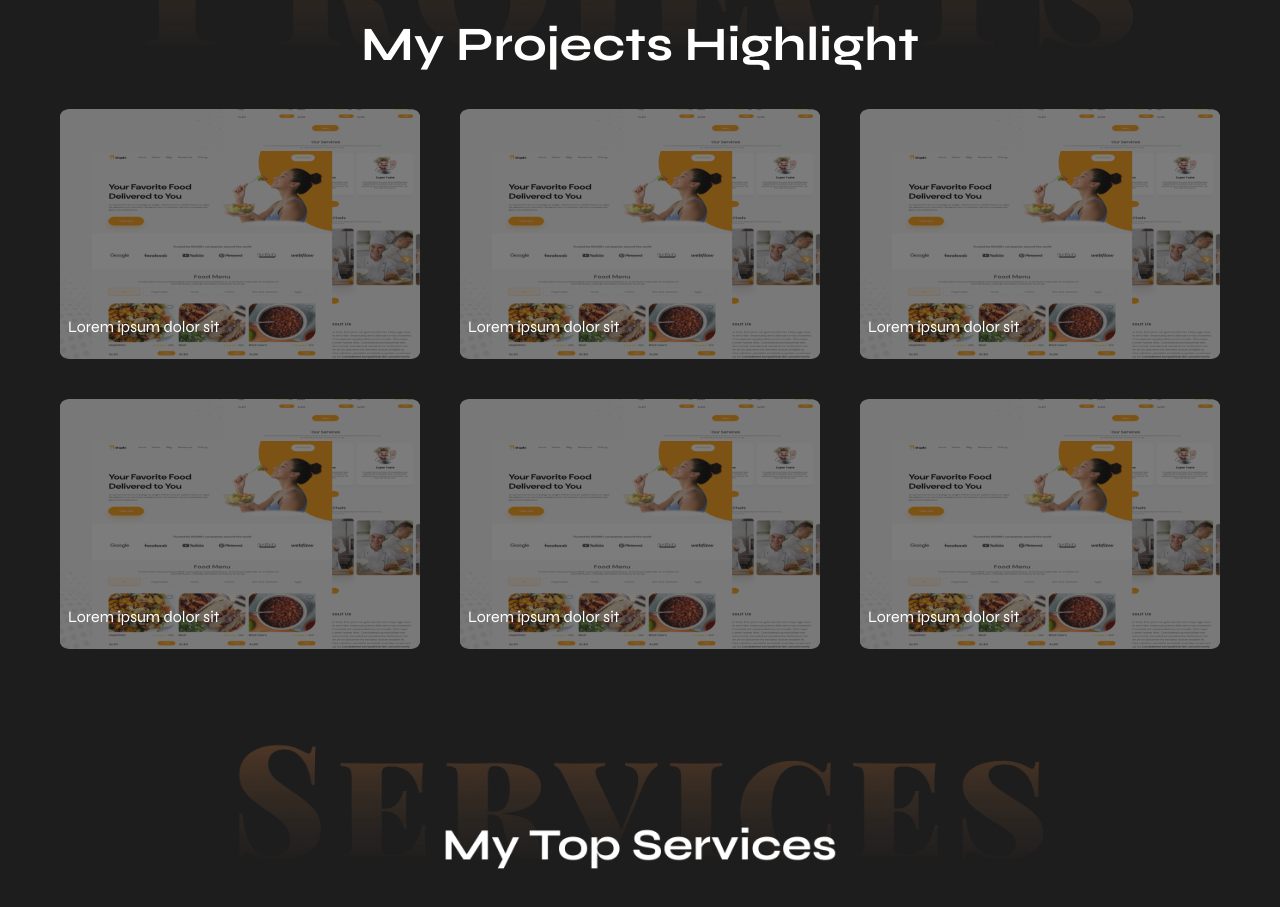
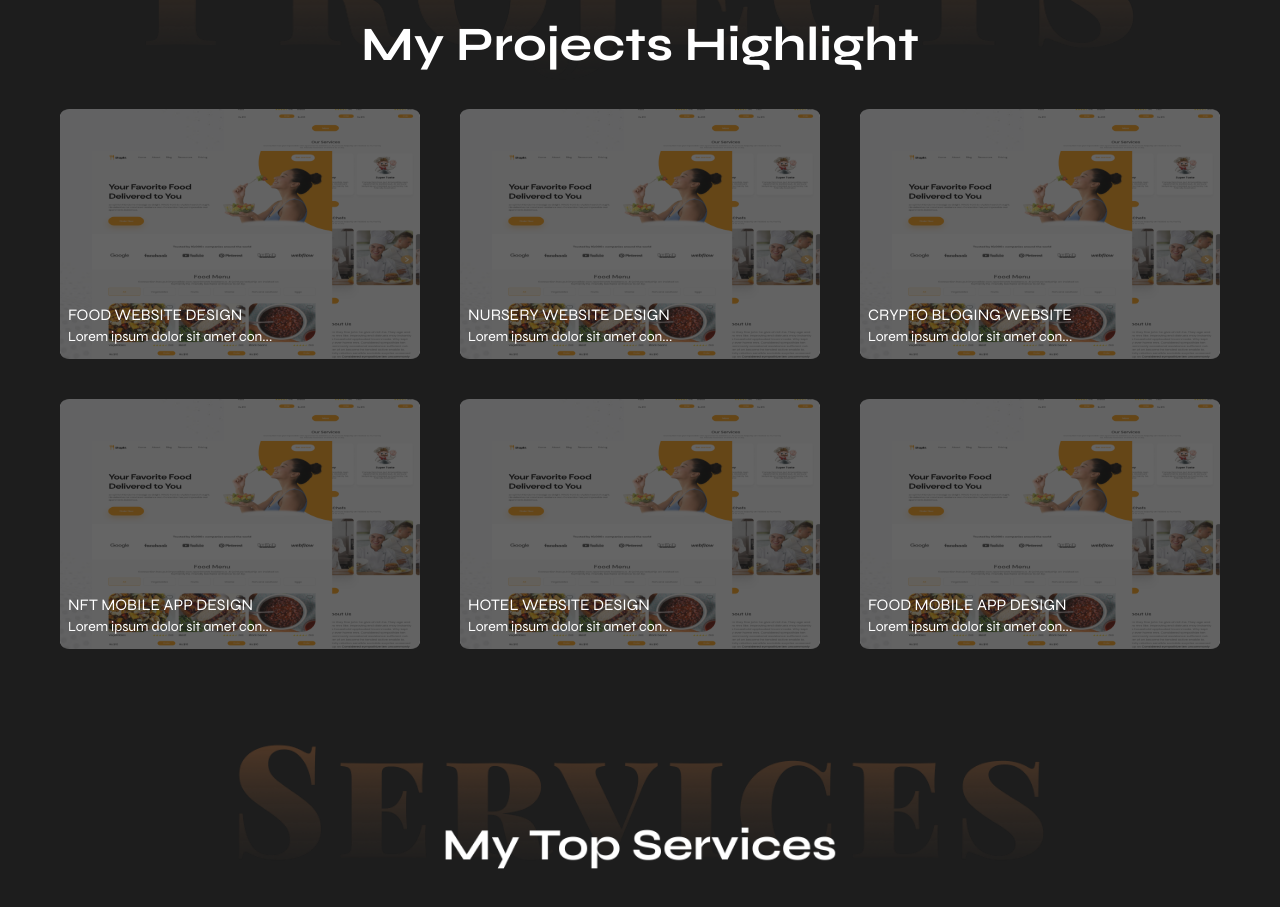
Before and after one commit to muzammil-15/kashan_portfolio, a Next.js app: page / in a window 1280 px wide. Shown: the part 1770-2677 px from the top of the page. Built offline with nearby package versions, Linux system fonts and the light colour scheme.

Commit message:
project section updated

```diff
--- a/package.json
+++ b/package.json
@@ -10,6 +10,7 @@
   },
   "dependencies": {
     "@emailjs/browser": "^3.12.1",
+    "@radix-ui/react-dialog": "^1.0.5",
     "@radix-ui/react-slot": "^1.0.2",
     "class-variance-authority": "^0.7.0",
     "clsx": "^2.1.0",
@@ -18,7 +19,8 @@
     "react": "^18",
     "react-dom": "^18",
     "tailwind-merge": "^2.2.0",
-    "tailwindcss-animate": "^1.0.7"
+    "tailwindcss-animate": "^1.0.7",
+    "vaul": "^0.9.0"
   },
   "devDependencies": {
     "autoprefixer": "^10.0.1",
--- a/src/app/about-me/page.jsx
+++ b/src/app/about-me/page.jsx
@@ -5,6 +5,9 @@
 import Image from "next/image";
 import Link from "next/link";
 import React from "react";
+
+
+
 
 const About = () => {
   return (
@@ -58,6 +61,7 @@
           </div>
         </div>
       </div>
+
     </div>
   );
 };
--- /dev/null
+++ b/src/components/DrawerComponent.jsx
@@ -0,0 +1,35 @@
+import {
+  Drawer,
+  DrawerClose,
+  DrawerContent,
+  DrawerDescription,
+  DrawerFooter,
+  DrawerHeader,
+  DrawerTitle,
+  DrawerTrigger,
+} from "@/components/ui/drawer";
+import { Button } from "@/components/ui/button";
+import Image from "next/image";
+
+const DrawerComponent = ({ title, desc, image }) => {
+  return (
+      <DrawerContent className="w-full md:w-[90%] lg:w-[70%] mx-auto max-h-[70vh] border-none overflow-y-scroll max-w-screen-2xl bg-[#1d1d1def] ">
+        <DrawerHeader className='mt-5'>
+          <DrawerTitle className="text-xl md:text-2xl font-[700] text-[#FFF]">Project Detail</DrawerTitle>
+          <DrawerDescription className='text-sm text-[#949494] font-[500]'>Details About The Porject</DrawerDescription>
+          <hr className="border-[0.5px] border-[#818080b2] w-[100%] mt-4" />
+        </DrawerHeader>
+        <div className="w-full my-5 px-5 z-50">
+          <h2 className="text-2xl md:text-3xl font-[700] text-[#FFF]">
+            {title}
+          </h2>
+          <p className="text-sm text-[#949494] font-[500] mt-4">
+            {desc}
+          </p>
+          <Image src={image} width={1000} height={600} alt="title" className="mt-6"/>
+        </div>
+      </DrawerContent>
+  );
+};
+
+export default DrawerComponent;
--- a/src/components/Project.jsx
+++ b/src/components/Project.jsx
@@ -1,14 +1,24 @@
 "use client";
 
 import Image from "next/image";
+import { Drawer, DrawerTrigger } from "./ui/drawer";
+
+import DrawerComponent from "./DrawerComponent";
 
 export default function Project({ title, desc, image }) {
+  const description = desc.slice(0,30)
   return (
-    <section className="w-full relative  overflow-hidden h-[250px] sm:w-[80%] md:w-[40%] lg:w-[30%] rounded-lg bg-contain bg-center">
-      <img src={image} className="h-[250px] w-full" alt="image" />
-      <div className="w-full h-full bg-[#1d1d1d93] z-50 absolute top-0 left-0">
-        <h1 className="absolute bottom-5 left-2">{title}</h1>
-      </div>
-    </section>
+    <Drawer className="w-full">
+      <DrawerTrigger className="w-full relative  overflow-hidden h-[250px] sm:w-[80%] md:w-[40%] lg:w-[30%] rounded-lg bg-contain bg-center">
+          <img src={image} className="h-[250px] w-full" alt="image" />
+          <div className="w-full h-full bg-[#1d1d1dad] z-50 absolute top-0 left-0">
+            <h1 className="absolute bottom-8 left-2 uppercase">{title.slice(0,40)}</h1>
+            <p className="absolute bottom-3 left-2 text-sm">{description + "..."}</p>
+          </div>
+
+
+      </DrawerTrigger>
+      <DrawerComponent title={title} desc={desc} image={image}/>
+    </Drawer>
   );
 }
--- /dev/null
+++ b/src/components/ui/drawer.jsx
@@ -0,0 +1,92 @@
+"use client"
+
+import * as React from "react"
+import { Drawer as DrawerPrimitive } from "vaul"
+
+import { cn } from "@/lib/utils"
+
+const Drawer = ({
+  shouldScaleBackground = true,
+  ...props
+}) => (
+  <DrawerPrimitive.Root shouldScaleBackground={shouldScaleBackground} {...props} />
+)
+Drawer.displayName = "Drawer"
+
+const DrawerTrigger = DrawerPrimitive.Trigger
+
+const DrawerPortal = DrawerPrimitive.Portal
+
+const DrawerClose = DrawerPrimitive.Close
+
+const DrawerOverlay = React.forwardRef(({ className, ...props }, ref) => (
+  <DrawerPrimitive.Overlay
+    ref={ref}
+    className={cn("fixed inset-0 z-50 bg-black/80", className)}
+    {...props} />
+))
+DrawerOverlay.displayName = DrawerPrimitive.Overlay.displayName
+
+const DrawerContent = React.forwardRef(({ className, children, ...props }, ref) => (
+  <DrawerPortal>
+    <DrawerOverlay />
+    <DrawerPrimitive.Content
+      ref={ref}
+      className={cn(
+        "fixed inset-x-0 bottom-0 z-50 mt-24 flex h-auto flex-col rounded-t-[10px] border bg-background",
+        className
+      )}
+      {...props}>
+      <div className="mx-auto mt-4 h-2 w-[100px] rounded-full bg-muted" />
+      {children}
+    </DrawerPrimitive.Content>
+  </DrawerPortal>
+))
+DrawerContent.displayName = "DrawerContent"
+
+const DrawerHeader = ({
+  className,
+  ...props
+}) => (
+  <div
+    className={cn("grid gap-1.5 p-4 text-center sm:text-left", className)}
+    {...props} />
+)
+DrawerHeader.displayName = "DrawerHeader"
+
+const DrawerFooter = ({
+  className,
+  ...props
+}) => (
+  <div className={cn("mt-auto flex flex-col gap-2 p-4", className)} {...props} />
+)
+DrawerFooter.displayName = "DrawerFooter"
+
+const DrawerTitle = React.forwardRef(({ className, ...props }, ref) => (
+  <DrawerPrimitive.Title
+    ref={ref}
+    className={cn("text-lg font-semibold leading-none tracking-tight", className)}
+    {...props} />
+))
+DrawerTitle.displayName = DrawerPrimitive.Title.displayName
+
+const DrawerDescription = React.forwardRef(({ className, ...props }, ref) => (
+  <DrawerPrimitive.Description
+    ref={ref}
+    className={cn("text-sm text-muted-foreground", className)}
+    {...props} />
+))
+DrawerDescription.displayName = DrawerPrimitive.Description.displayName
+
+export {
+  Drawer,
+  DrawerPortal,
+  DrawerOverlay,
+  DrawerTrigger,
+  DrawerClose,
+  DrawerContent,
+  DrawerHeader,
+  DrawerFooter,
+  DrawerTitle,
+  DrawerDescription,
+}
--- a/src/lib/utils.js
+++ b/src/lib/utils.js
@@ -11,32 +11,32 @@
 
 export const  projects = [
   {
-    title: "Lorem ipsum dolor sit",
+    title: "FOOD WEBSITE DESIGN",
     desc: "Lorem ipsum dolor sit amet consectet Nec phasellus amet amet amet faucibus,",
     image: "/assets/p1.png"
   },
   {
-    title: "Lorem ipsum dolor sit",
+    title: "Nursery Website design",
     desc: "Lorem ipsum dolor sit amet consectet Nec phasellus amet amet amet faucibus,",
     image: "/assets/p1.png"
   },
   {
-    title: "Lorem ipsum dolor sit",
+    title: "Crypto bloging Website ",
     desc: "Lorem ipsum dolor sit amet consectet Nec phasellus amet amet amet faucibus,",
     image: "/assets/p1.png"
   },
   {
-    title: "Lorem ipsum dolor sit",
+    title: "Nft mobile app design",
     desc: "Lorem ipsum dolor sit amet consectet Nec phasellus amet amet amet faucibus,",
     image: "/assets/p1.png"
   },
   {
-    title: "Lorem ipsum dolor sit",
+    title: "Hotel Website design",
     desc: "Lorem ipsum dolor sit amet consectet Nec phasellus amet amet amet faucibus,",
     image: "/assets/p1.png"
   },
   {
-    title: "Lorem ipsum dolor sit",
+    title: "Food mobile App design",
     desc: "Lorem ipsum dolor sit amet consectet Nec phasellus amet amet amet faucibus,",
     image: "/assets/p1.png"
   },
```
Also changed, not shown: 1 other file (tests, documents, lock files or other folders).
